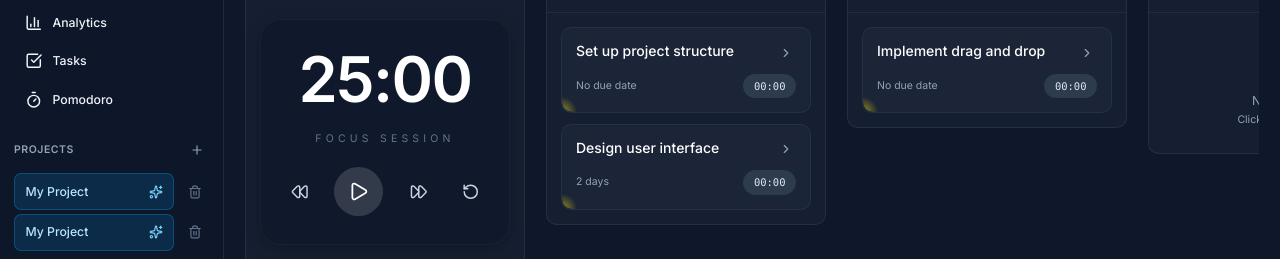
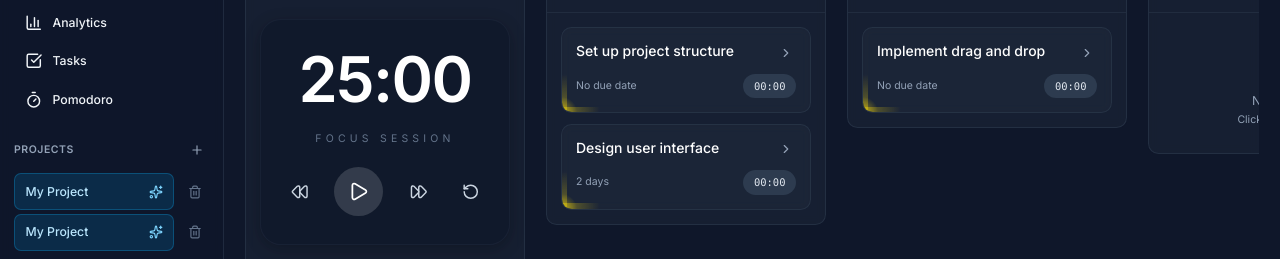
Before and after one commit to lellyresa/kandorov3, a React app in the folder my-web-app/: page / in a window 1280 px wide. Shown: the part 171-430 px from the top of the page. Built offline with nearby package versions, Linux system fonts and the light colour scheme; the HTML template or start-up script is replaced by a standard one.

Commit message:
tweak: extend priority glow up the left edge and across the bottom
- Add subtle linear gradient strips to extend sweep in both directions
- Keep brightness consistent; maintain soft fade-out for minimalism

```diff
--- a/my-web-app/src/components/TaskCard.jsx
+++ b/my-web-app/src/components/TaskCard.jsx
@@ -148,6 +148,25 @@ export default function TaskCard({
           filter: 'brightness(1.25)'
         }}
       />
+      {/* Extended sweeps up the left edge and across the bottom (doubles perceived length) */}
+      <div
+        className="absolute bottom-0 left-0 w-1.5 h-12 pointer-events-none"
+        aria-hidden="true"
+        style={{
+          background: `linear-gradient(0deg, rgba(${getPriorityRgb(task.priority).r}, ${getPriorityRgb(task.priority).g}, ${getPriorityRgb(task.priority).b}, 0.38) 0%, rgba(${getPriorityRgb(task.priority).r}, ${getPriorityRgb(task.priority).g}, ${getPriorityRgb(task.priority).b}, 0.0) 90%)`,
+          zIndex: 0,
+          filter: 'brightness(1.25)'
+        }}
+      />
+      <div
+        className="absolute bottom-0 left-0 h-1.5 w-12 pointer-events-none"
+        aria-hidden="true"
+        style={{
+          background: `linear-gradient(90deg, rgba(${getPriorityRgb(task.priority).r}, ${getPriorityRgb(task.priority).g}, ${getPriorityRgb(task.priority).b}, 0.38) 0%, rgba(${getPriorityRgb(task.priority).r}, ${getPriorityRgb(task.priority).g}, ${getPriorityRgb(task.priority).b}, 0.0) 90%)`,
+          zIndex: 0,
+          filter: 'brightness(1.25)'
+        }}
+      />
       <div className="p-4">
         {/* Clean Top Row */}
         <div className="flex items-start justify-between mb-3">
```
